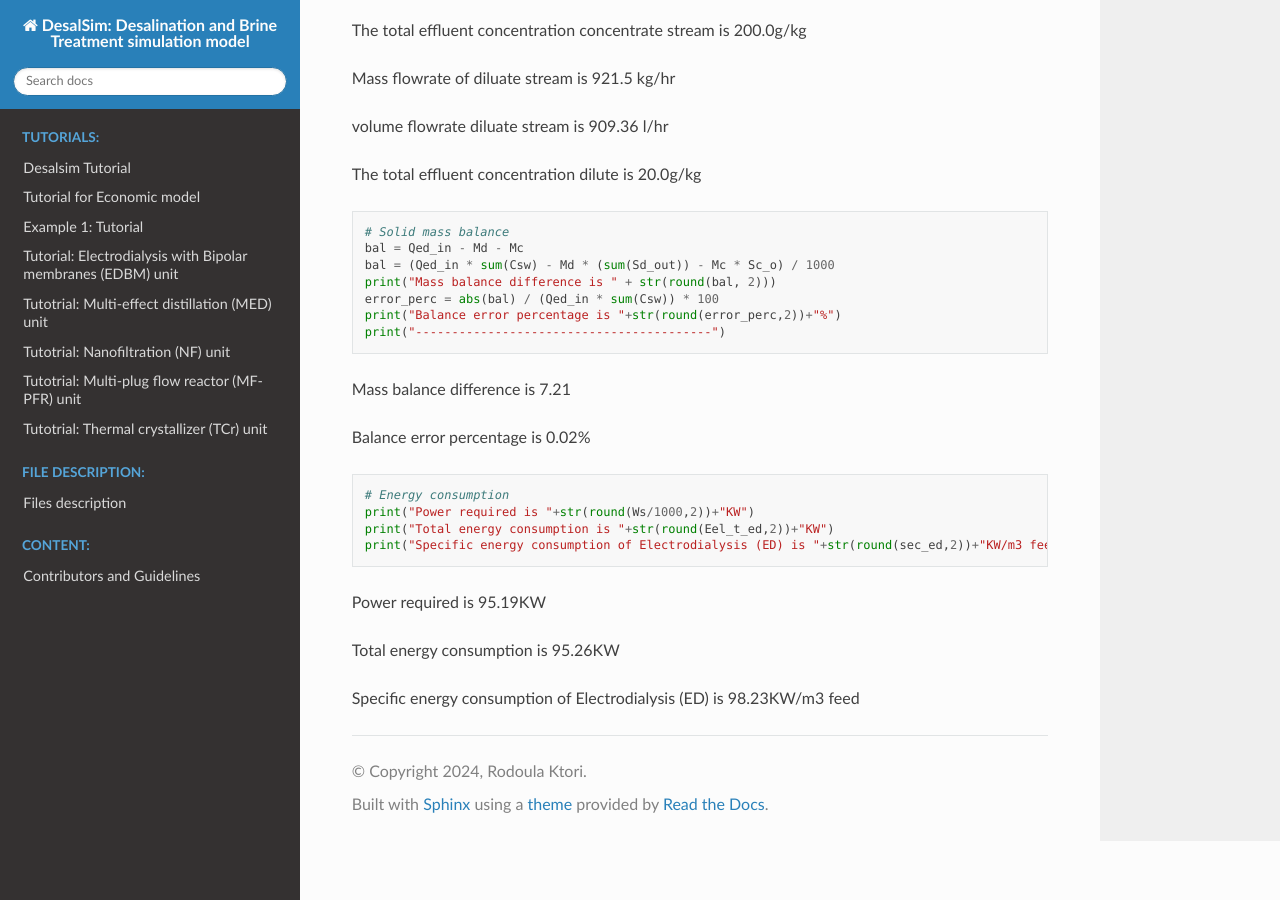
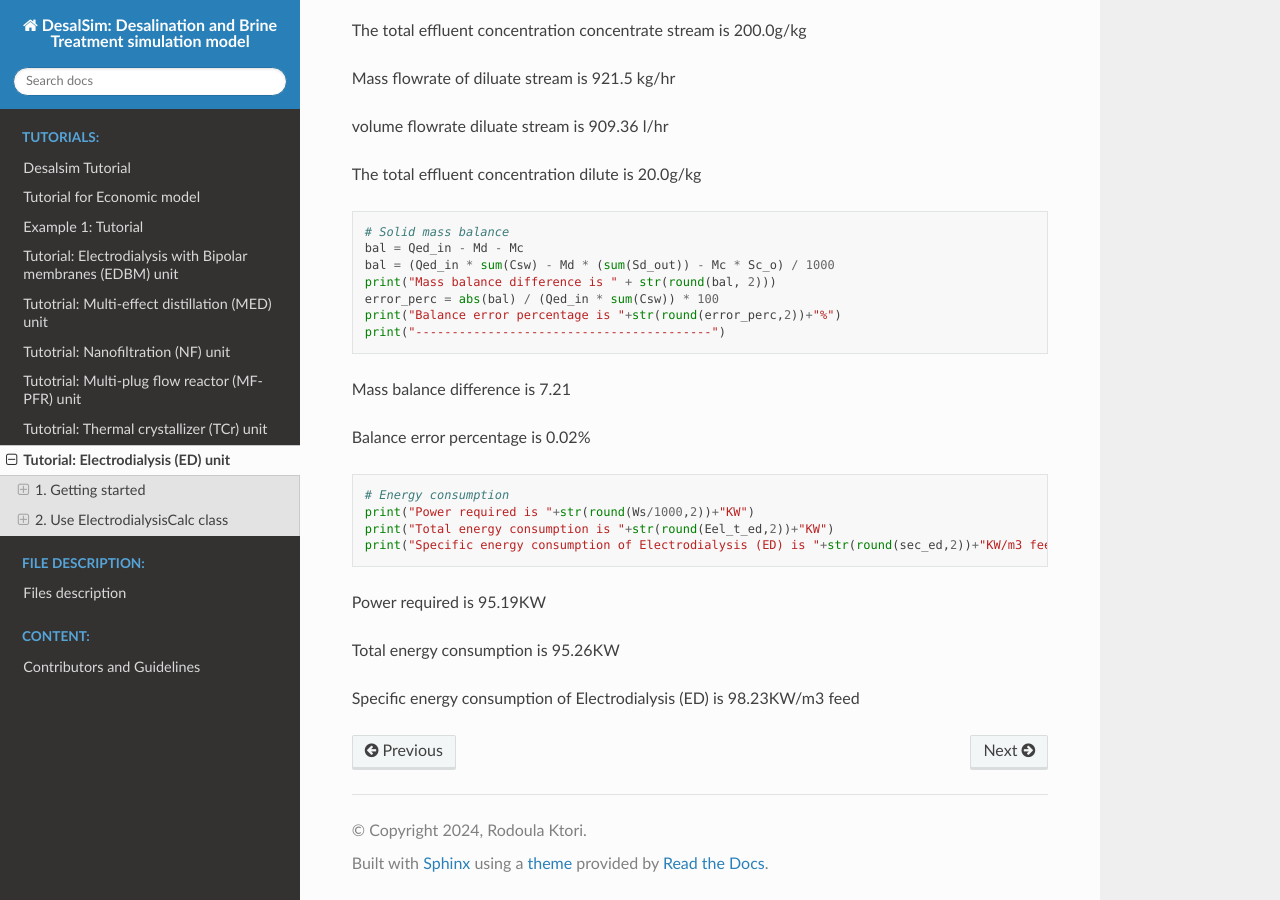
Before and after one commit to rodoulak/Desalsim_web, a Sphinx documentation site: the page built from source/Tutorials/ED_Tutorial.rst, in a window 1280 px wide and 900 px high, scrolled down 7645 px. Built offline with Sphinx 7.4.7 and the Read the Docs theme 2.0.0, drawn with Linux system fonts in a browser that asks for light colours.

Commit message:
Update index.rst

```diff
--- a/source/index.rst
+++ b/source/index.rst
@@ -74,6 +74,7 @@ Developed by  `Rodoula Ktori`_, TU Delft.
    Tutorials/NF_Tutorial
    Tutorials/MF-PFR_Tutorial
    Tutorials/TCr_Tutorial
+   Tutorials/ED_Tutorial
 
 .. toctree::
    :maxdepth: 2
```
